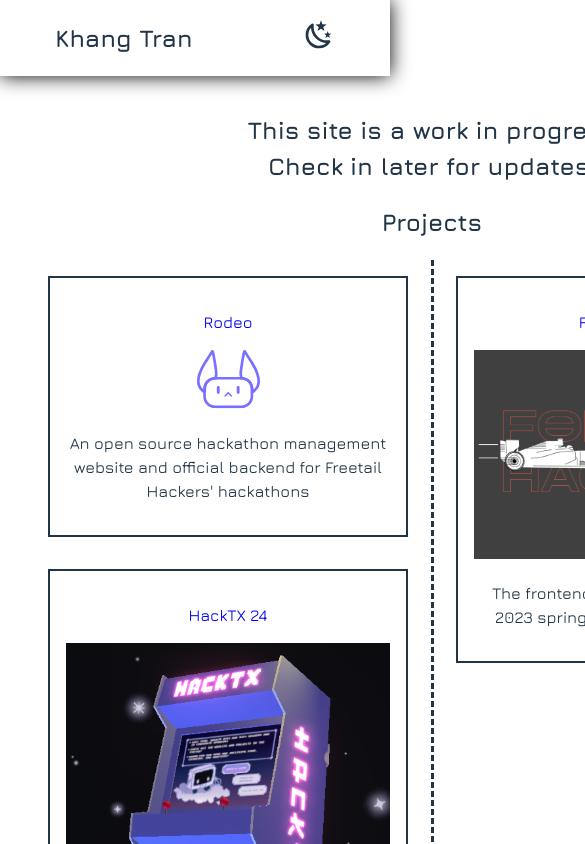
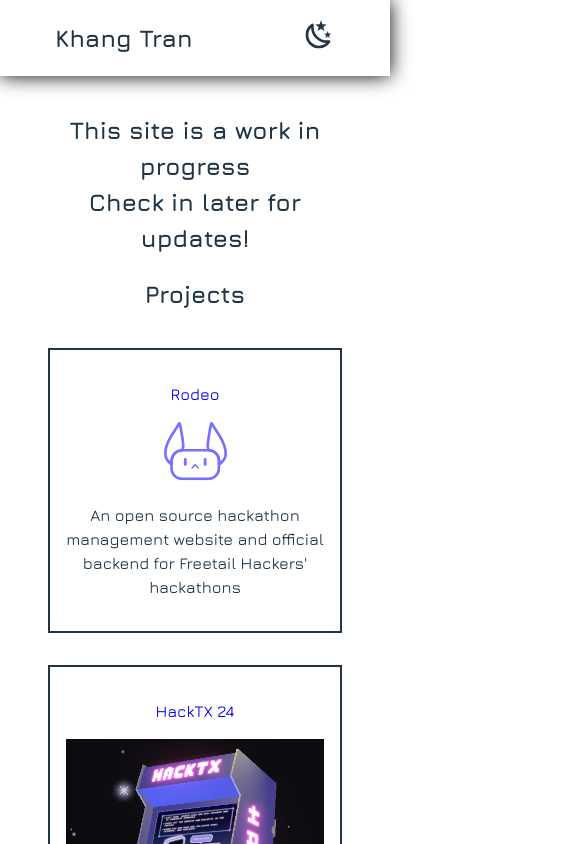
Before and after one commit to CmplsvPen/cmplsvpen.github.io, a Vue app: page / in a window 390 px wide. Shown: the top 844 px of the page, 585 px wide, since content can reach past the window. Built offline with nearby package versions, Linux system fonts and the light colour scheme.

Commit message:
Squish projects for mobile, change site name

```diff
--- a/index.html
+++ b/index.html
@@ -2,9 +2,8 @@
 <html lang="en">
   <head>
     <meta charset="UTF-8" />
-    <link rel="icon" type="image/svg+xml" href="/vite.svg" />
     <meta name="viewport" content="width=device-width, initial-scale=1.0" />
-    <title>Vite + Vue</title>
+    <title>Khang Tran</title>
   </head>
   <body>
     <div id="app"></div>
--- a/src/components/Projects.vue
+++ b/src/components/Projects.vue
@@ -27,7 +27,8 @@
   }
 
   .project-container {
-    width: 50em;
+    /* width: 50em; */
+    max-width: 50em;
     column-width: 20em;
     column-rule: dashed var(--foreground);
   }
```
